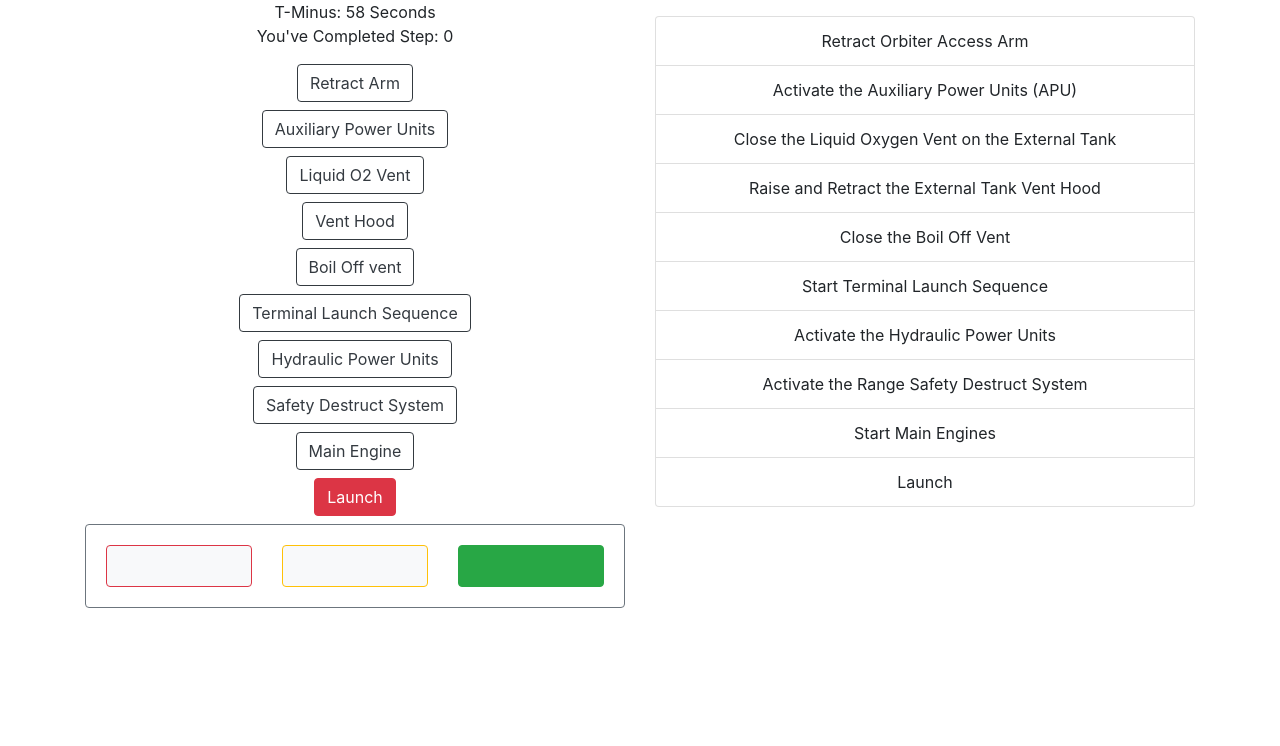
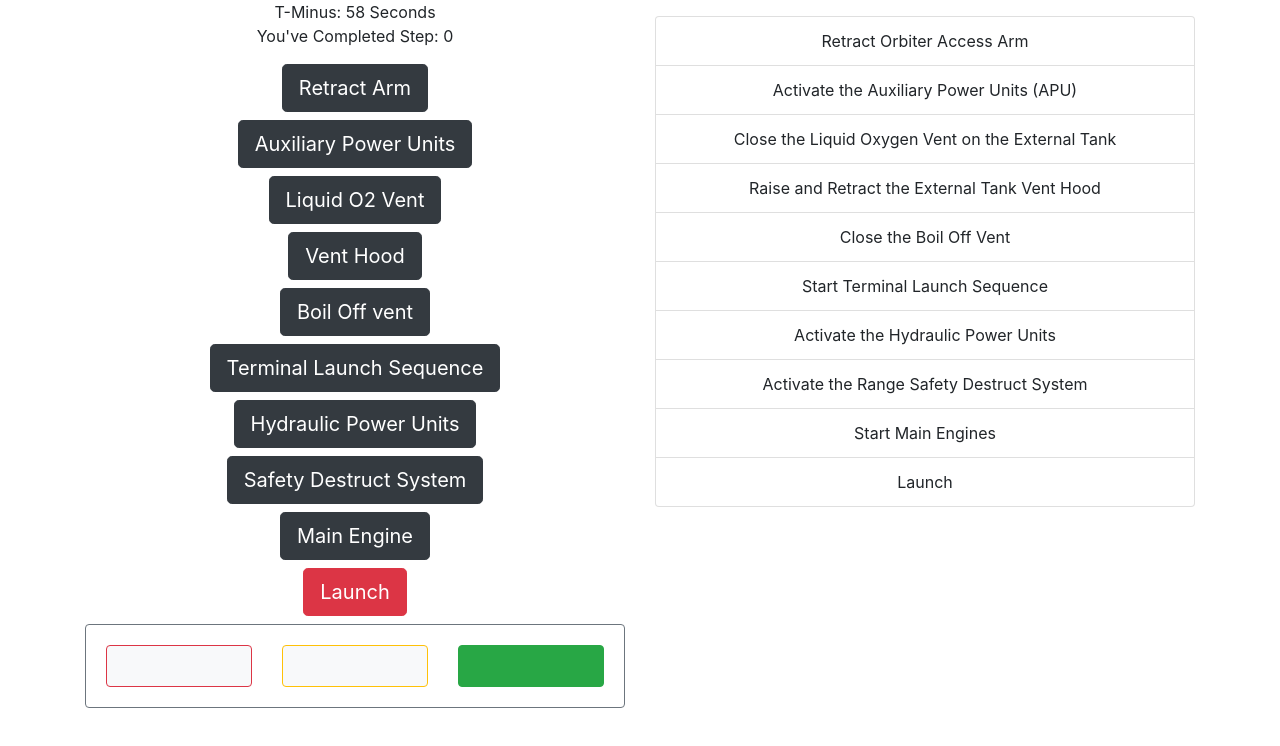
Before and after one commit to doakcovington/MissionControl, a React (Create React App) app: page / in a window 1280 px wide. Both pictures are taken after a click on the button "Start". Shown: the top 746 px of the page. Built offline with nearby package versions, Linux system fonts and the light colour scheme.

Commit message:
Changed button color and size

```diff
--- a/src/components/ControlPanel.tsx
+++ b/src/components/ControlPanel.tsx
@@ -47,61 +47,61 @@ const ControlPanel: React.FC<{ initial?: number }> = ({ initial = 0 }) => {
         <p>You've Completed Step: {steps}</p>
       </div>
       <div className="mb-2">
-        <Button variant="outline-dark" onClick={() => {
+        <Button size="lg" variant="dark" onClick={() => {
           handleClick();
           setStatus(1);
           }}>Retract Arm</Button>
       </div>
       <div className="mb-2">
-        <Button variant="outline-dark" onClick={() => {
+        <Button size="lg" variant="dark" onClick={() => {
           handleClick();
           setStatus(2);
           }}>Auxiliary Power Units</Button>
       </div>
       <div className="mb-2">
-        <Button variant="outline-dark" onClick={() => {
+        <Button size="lg" variant="dark" onClick={() => {
           handleClick();
           setStatus(3);
           }}>Liquid O2 Vent</Button>
       </div>
       <div className="mb-2">
-        <Button variant="outline-dark" onClick={() => {
+        <Button size="lg" variant="dark" onClick={() => {
           handleClick();
           setStatus(4);
           }}>Vent Hood</Button>
       </div>
       <div className="mb-2">
-        <Button variant="outline-dark" onClick={() => {
+        <Button size="lg" variant="dark" onClick={() => {
           handleClick();
           setStatus(5);
           }}>Boil Off vent</Button>
       </div>
       <div className="mb-2">
-        <Button variant="outline-dark" onClick={() => {
+        <Button size="lg" variant="dark" onClick={() => {
           handleClick();
           setStatus(6);
           }}>Terminal Launch Sequence</Button>
       </div>
       <div className="mb-2">
-        <Button variant="outline-dark" onClick={() => {
+        <Button size="lg" variant="dark" onClick={() => {
           handleClick();
           setStatus(7);
           }}>Hydraulic Power Units</Button>
       </div>
       <div className="mb-2">
-        <Button variant="outline-dark" onClick={() => {
+        <Button size="lg" variant="dark" onClick={() => {
           handleClick();
           setStatus(8);
           }}>Safety Destruct System</Button>
       </div>
       <div className="mb-2">
-        <Button variant="outline-dark" onClick={() => {
+        <Button size="lg" variant="dark" onClick={() => {
           handleClick();
           setStatus(9);
           }}>Main Engine</Button>
       </div>
       <div className="mb-2">
-        <Button variant="danger"
+        <Button size="lg" variant="danger"
           onClick={() => {
             handleClick();
             launch();
```
